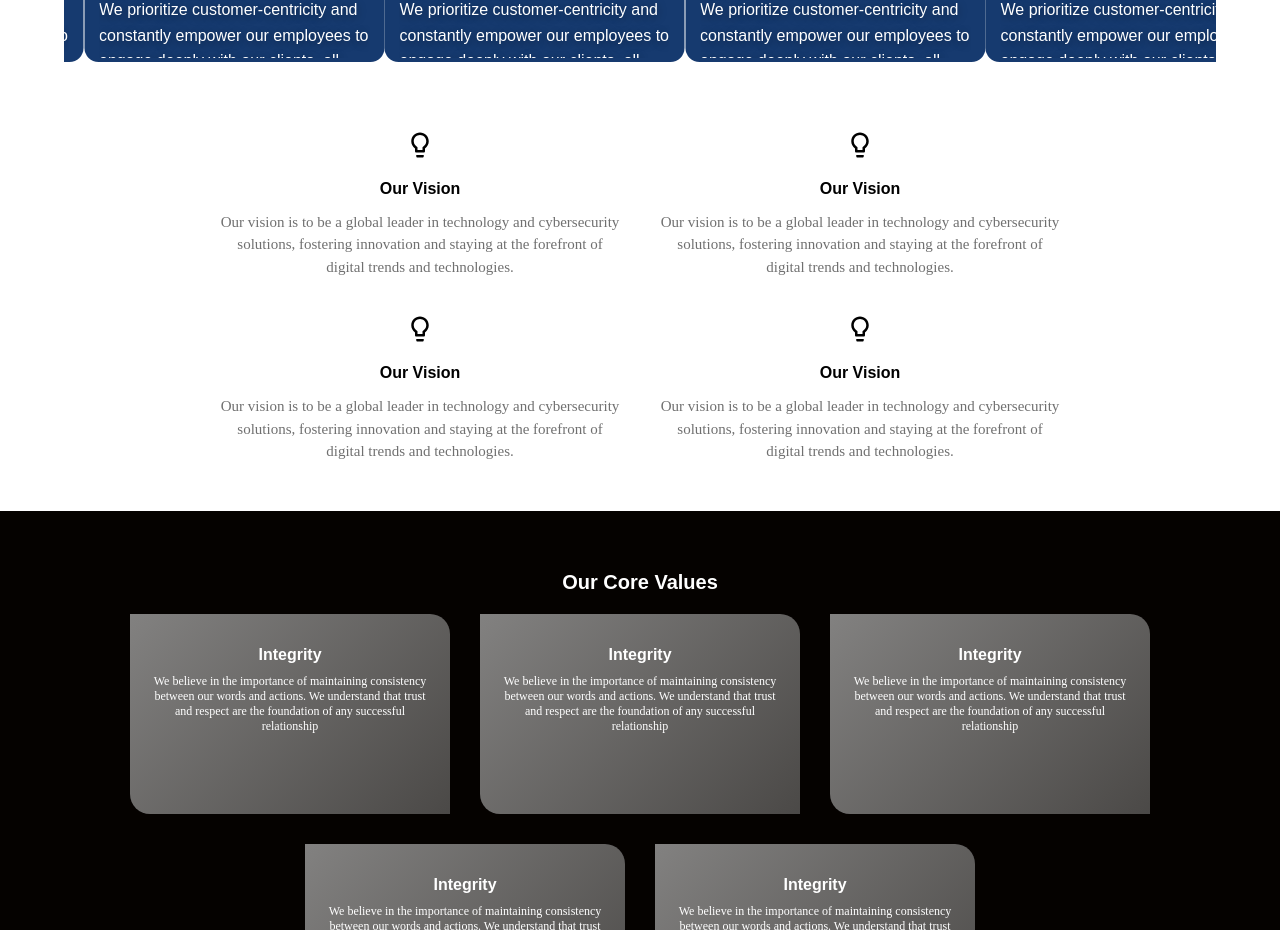
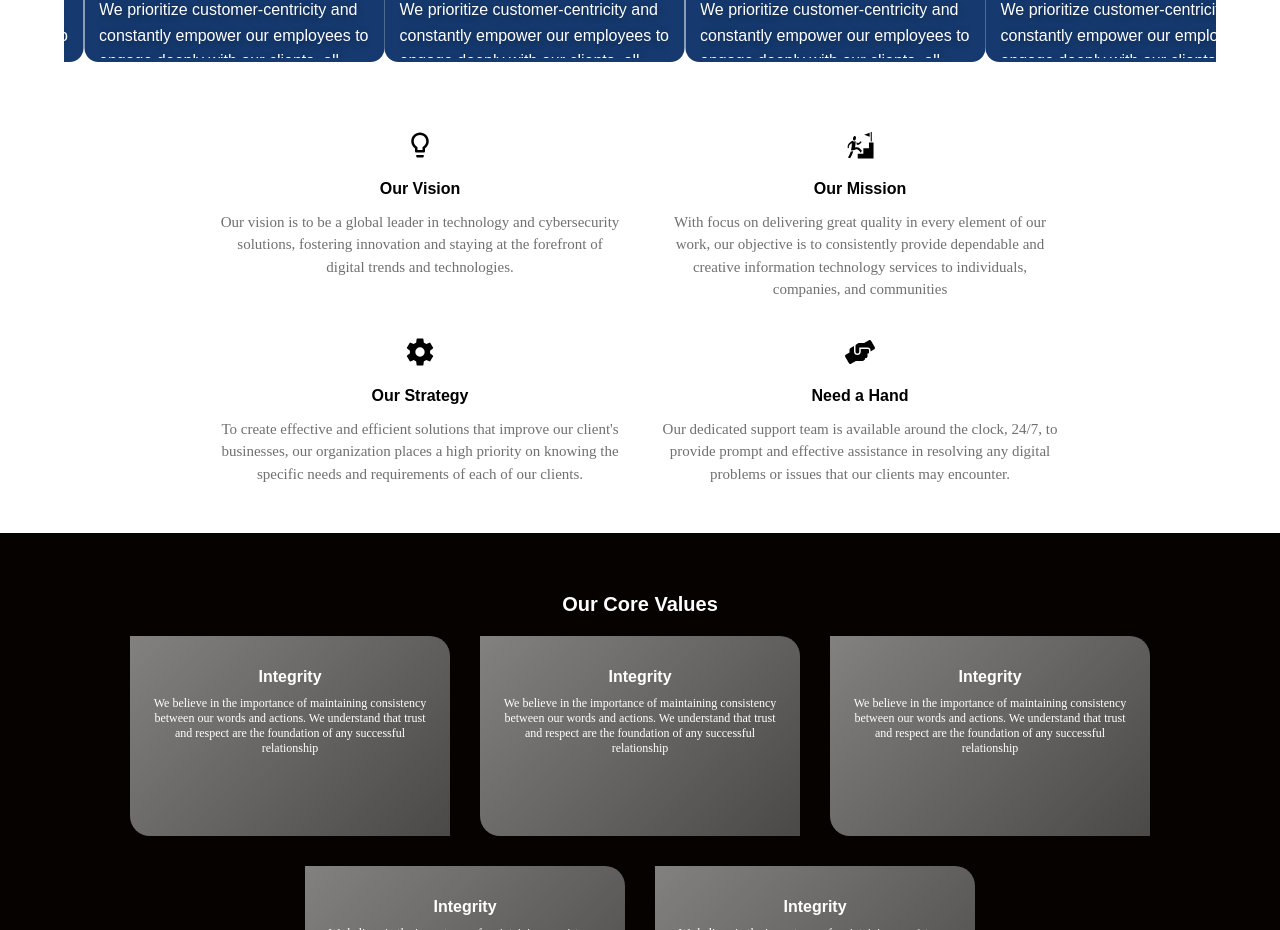
Before and after one commit to SHPrince1/siltech, a Next.js app: page /about in a window 1280 px wide. Shown: the part 1280-2210 px from the top of the page. Built offline with nearby package versions, Linux system fonts and the light colour scheme.

Commit message:
mission card added

```diff
--- a/src/app/components/about-us/mission-card.jsx
+++ b/src/app/components/about-us/mission-card.jsx
@@ -2,20 +2,18 @@ import React from "react";
 import style from "../about-us/styles/mission-card.module.scss";
 import { MdLightbulbOutline } from "react-icons/md";
 
-const MissionCard = () => {
+const MissionCard = (props) => {
   return (
     <main>
       <div className={style.container}>
 
         <div>
-        <MdLightbulbOutline  size={30}/>
+        {props.icon}
         </div>
-        <h4>Our Vision</h4>
+        <h4>{props.title}</h4>
         <div>
           <p>
-            Our vision is to be a global leader in technology and cybersecurity
-            solutions, fostering innovation and staying at the forefront of
-            digital trends and technologies.
+           {props.details}
           </p>
         </div>
       </div>
--- a/src/app/components/about-us/mission-parent.jsx
+++ b/src/app/components/about-us/mission-parent.jsx
@@ -2,15 +2,73 @@ import React from "react";
 import style from "../about-us/styles/mission-parent.module.scss";
 // import { MdLightbulbOutline } from "react-icons/md";
 // import ValuesCard from '../about-us/values-card'
+import { MdLightbulbOutline } from "react-icons/md";
+import { GiStairsGoal } from "react-icons/gi";
+
+import { IoSettingsSharp } from "react-icons/io5";
+import { FaHandsHelping } from "react-icons/fa";
 import MissionCard from './mission-card'
 const MissionParent = () => {
+
+
+  const data = [
+    {
+        icon:<MdLightbulbOutline  size={30}/>,
+      title: "Our Vision",
+
+      details: "Our vision is to be a global leader in technology and cybersecurity solutions, fostering innovation and staying at the forefront of digital trends and technologies.",
+
+
+    },
+    {
+        icon:<GiStairsGoal   size={30}/>,
+      title: "Our Mission",
+
+      details: "With focus on delivering great quality in every element of our work, our objective is to consistently provide dependable and creative information technology services to individuals, companies, and communities",
+
+
+    },
+    {
+        icon:<IoSettingsSharp  size={30}/>,
+      title: "Our Strategy",
+
+      details: "To create effective and efficient solutions that improve our client's businesses, our organization places a high priority on knowing the specific needs and requirements of each of our clients.",
+
+
+    },
+    {
+        icon:<FaHandsHelping  size={30}/>,
+      title: "Need a Hand",
+
+      details: "Our dedicated support team is available around the clock, 24/7, to provide prompt and effective assistance in resolving any digital problems or issues that our clients may encounter.",
+
+
+    },
+
+
+  ];
     return (
       <main>
        <div className={style.container}>
+        {/* <MissionCard />
         <MissionCard />
         <MissionCard />
-        <MissionCard />
-        <MissionCard />
+        <MissionCard /> */}
+
+
+        {data.map((data, index) => {
+          return (
+            < MissionCard
+            key={index}
+            icon={data.icon}
+            title={data.title}
+            details={data.details}
+
+
+
+          />
+          );
+        })}
 
        </div>
 
--- a/src/app/computer-sales/page.js
+++ b/src/app/computer-sales/page.js
@@ -3,6 +3,8 @@ import React from "react";
 import DetailedCardBanner from "../components/detailed-service components/detailed-card-banner";
 import repair from '../computer-sales/repair.webp'
 import laptop from '../computer-sales/laptop.avif'
+import Contact from "../components/home-page/contact"
+import Footer from "../components/footer"
 const ComputerSales = () => {
   const data = [
     {
@@ -53,6 +55,8 @@ const ComputerSales = () => {
           );
         })}
       </div>
+      <Contact />
+      <Footer />
     </div>
   );
 };
--- a/src/app/it-consultant/page.jsx
+++ b/src/app/it-consultant/page.jsx
@@ -4,7 +4,8 @@ import React from "react";
 import DetailedCardBanner from "../components/detailed-service components/detailed-card-banner";
 import Consult from '../it-consultant/ITCONsult.jpg'
 import Service from "../components/detailed-service components/images/service-resize.webp";
-
+import Contact from "../components/home-page/contact"
+import Footer from "../components/footer"
 const ItConsultPage = () => {
   const data = [
     {
@@ -55,6 +56,9 @@ const ItConsultPage = () => {
           );
         })}
       </div>
+
+      <Contact />
+      <Footer />
     </div>
   );
 };
--- a/src/app/software-dev/page.js
+++ b/src/app/software-dev/page.js
@@ -1,6 +1,8 @@
 import React from 'react'
 import Software from "../software-dev/software-dev.webp"
 import DetailedCardBanner from "../components/detailed-service components/detailed-card-banner";
+import Contact from "../components/home-page/contact"
+import Footer from "../components/footer"
 const SoftWareDevPage = () => {
 
     const data = [
@@ -54,8 +56,8 @@ const SoftWareDevPage = () => {
         })}
       </div>
        {/* <DetailedServiceCard /> */}
-       {/* <Contact />
-       <Footer /> */}
+       <Contact />
+       <Footer />
     </div>
   )
 }
--- a/src/app/solar-inverter/page.js
+++ b/src/app/solar-inverter/page.js
@@ -3,6 +3,8 @@ import React from "react";
 import DetailedCardBanner from "../components/detailed-service components/detailed-card-banner";
 import Solar from '../solar-inverter/solar.jpg'
 import Solar2 from '../solar-inverter/solar2.jpg'
+import Contact from "../components/home-page/contact"
+import Footer from "../components/footer"
 const SolarInverter = () => {
   const data = [
     {
@@ -53,6 +55,8 @@ const SolarInverter = () => {
           );
         })}
       </div>
+      <Contact />
+      <Footer />
     </div>
   );
 };
```
Also changed, not shown: src/app/lan-networking/page.js (+4 -3 lines).
